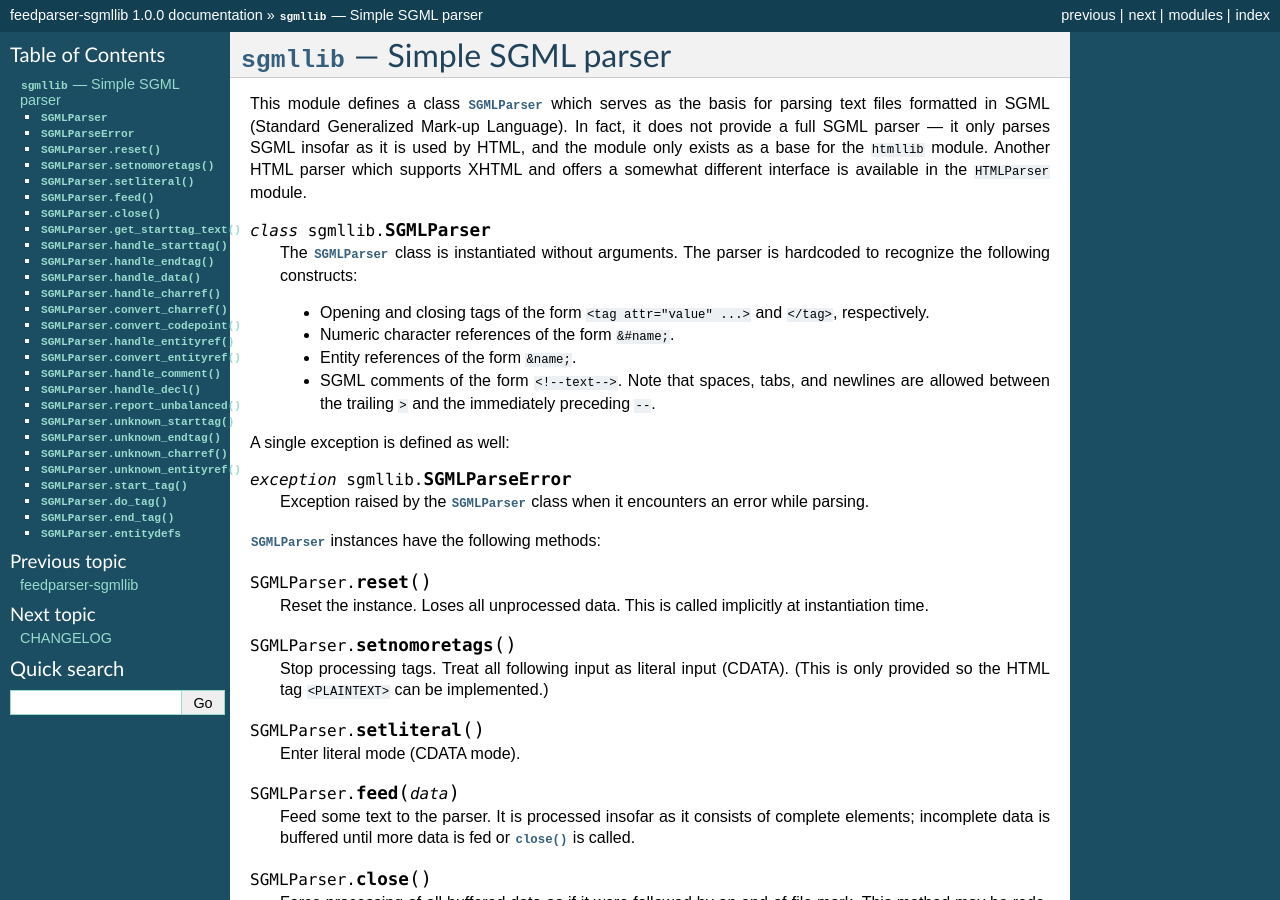
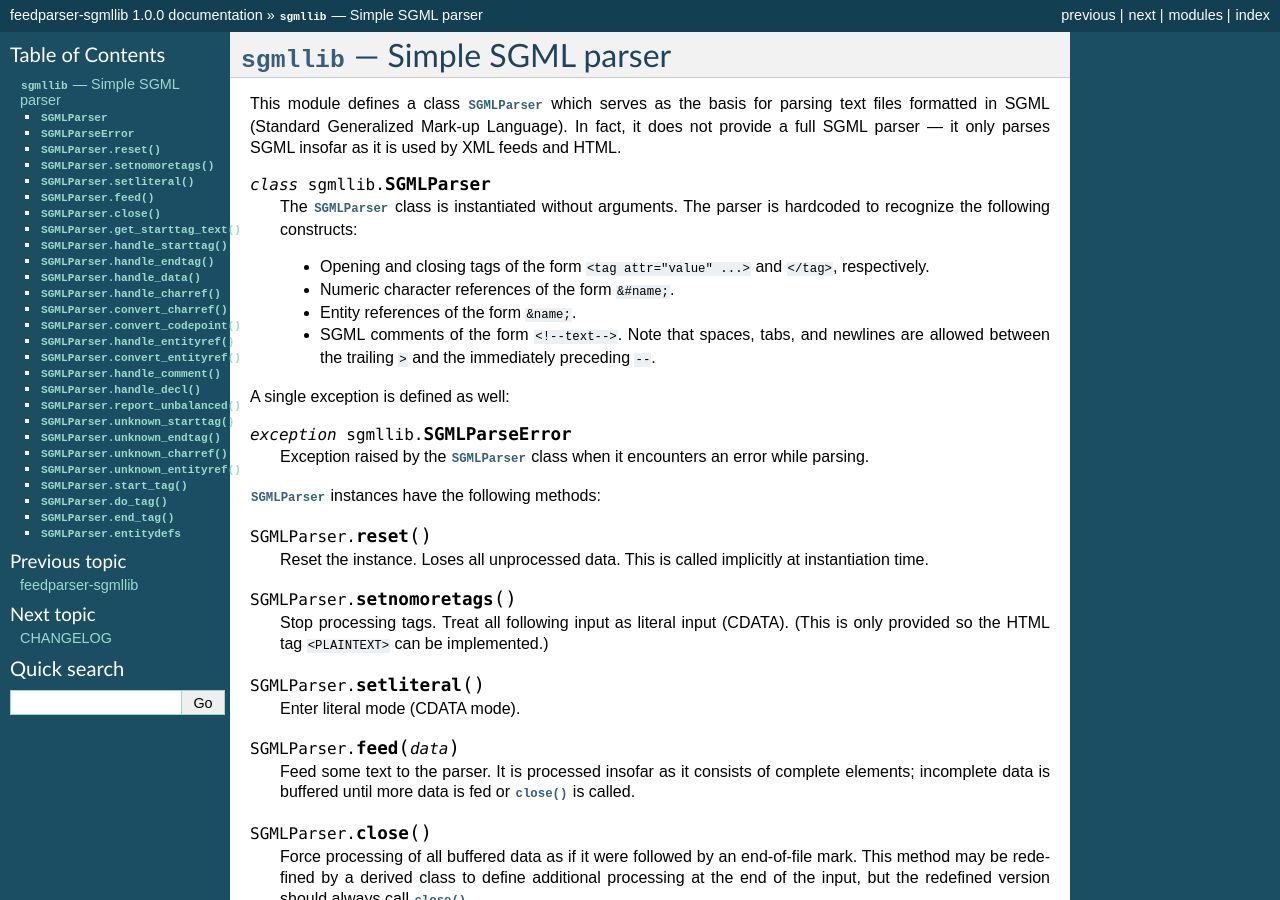
Before and after one commit to python-syndication/feedparser-sgmllib, a Sphinx documentation site: the page built from docs/sgmllib.rst, in a window 1280 px wide and 900 px high. Built offline with Sphinx 7.4.7, drawn with Linux system fonts in a browser that asks for light colours.

Commit message:
Clarify the documentation for the module

```diff
--- a/docs/sgmllib.rst
+++ b/docs/sgmllib.rst
@@ -2,16 +2,14 @@
 =====================================
 
 .. module:: sgmllib
-   :synopsis: Only as much of an SGML parser as needed to parse HTML.
+   :synopsis: Support parsing XML feeds and HTML.
 
 .. index:: single: SGML
 
 This module defines a class :class:`SGMLParser` which serves as the basis for
 parsing text files formatted in SGML (Standard Generalized Mark-up Language).
 In fact, it does not provide a full SGML parser --- it only parses SGML insofar
-as it is used by HTML, and the module only exists as a base for the
-``htmllib`` module.  Another HTML parser which supports XHTML and offers a
-somewhat different interface is available in the ``HTMLParser`` module.
+as it is used by XML feeds and HTML.
 
 
 .. class:: SGMLParser()
```
